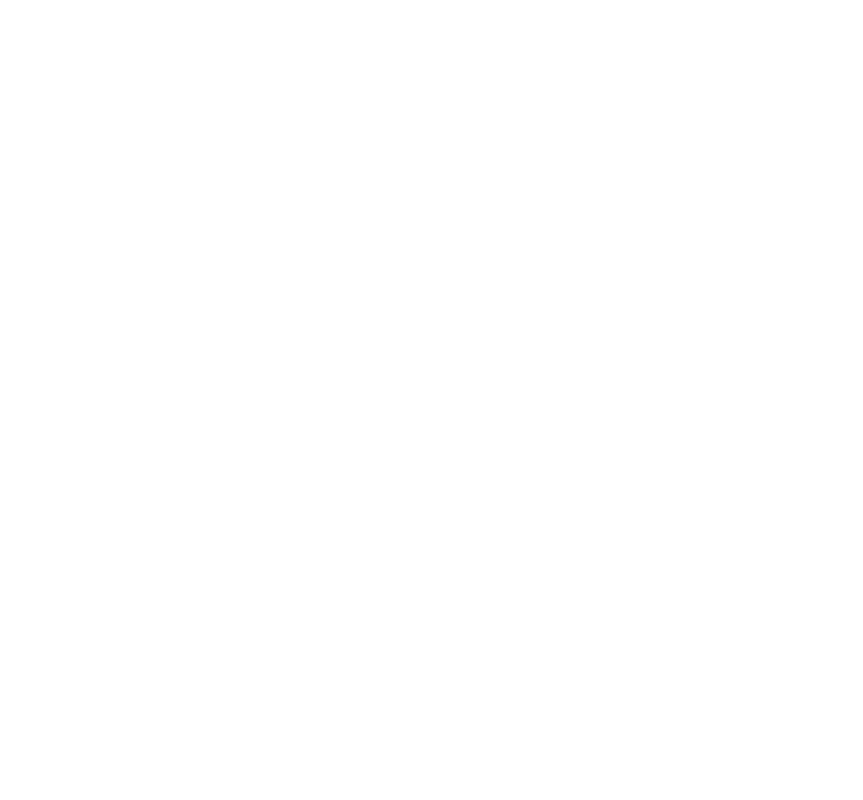
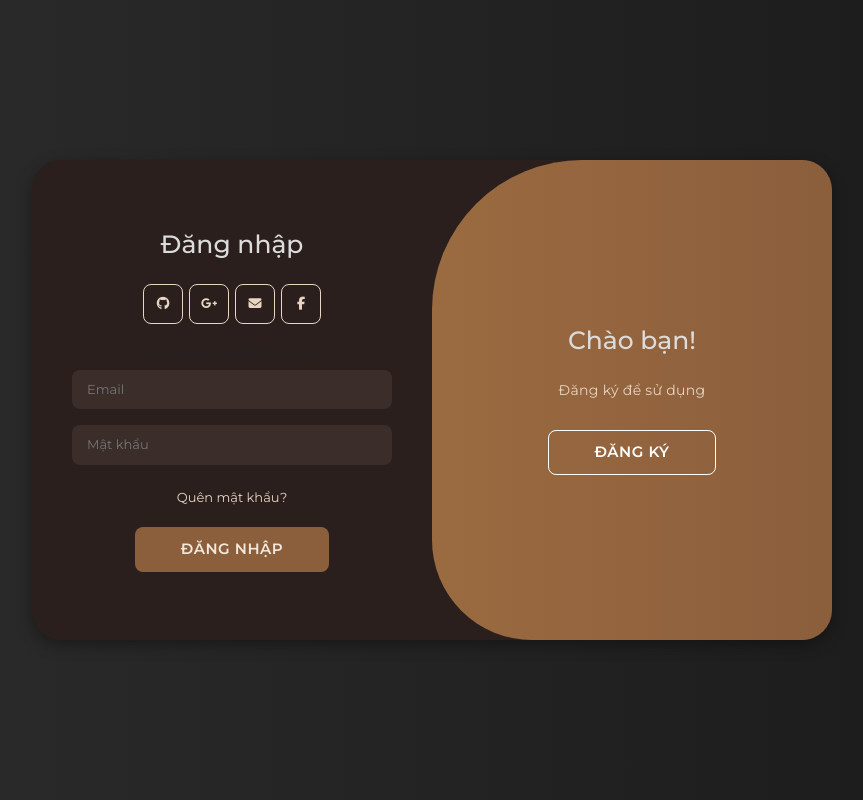
Before and after one commit to khoapoke/FOOD-ORDER-EDIT, a React (Vite) app: page /login in a window 1280 px wide. Before the commit this address had no page. Shown: the whole page, without its empty margins (208-1071 px from the left). Built offline with nearby package versions, Linux system fonts and the light colour scheme.

Commit message:
Add Login

```diff
--- a/src/App.jsx
+++ b/src/App.jsx
@@ -6,6 +6,7 @@
 import AboutUs1 from "./aboutus/AboutUs1.jsx";
 import AboutUs2 from "./aboutus/AboutUs2.jsx";
 import Menu from "./menu/Menu.jsx";
+import Login from "./components/auth/Login.jsx";
 
 function App() {
   return (
@@ -18,7 +19,9 @@
             <Footer />
           </>
         } />
+
         <Route path="/admin" element={<AdminPage />} />
+        <Route path="/login" element={<Login />} />
         <Route path="/menu" element={<Menu />} />
         <Route path="/aboutus/1" element={<AboutUs1/>}/>
         <Route path="/aboutus/2" element={<AboutUs2/>}/>
--- /dev/null
+++ b/src/components/auth/Login.css
@@ -0,0 +1,260 @@
+@import url("https://fonts.googleapis.com/css2?family=Montserrat:ital,wght@0,100..900;1,100..900&display=swap");
+
+* {
+  margin: 0;
+  padding: 0;
+  box-sizing: border-box;
+  font-family: "Montserrat", sans-serif;
+}
+
+body {
+  background: linear-gradient(to left, #1a1a1a, #2c2c2c);
+  min-height: 100vh;
+  display: flex;
+  align-items: center;
+  justify-content: center;
+}
+
+h1 {
+  color: #dcdcdc;
+}
+
+.container {
+  background-color: #2a1f1c;
+  border-radius: 30px;
+  box-shadow: 0 5px 15px rgba(0,0,0,0.35);
+  position: relative;
+  overflow: hidden;
+  width: 800px;
+  max-width: 95vw;
+  min-height: 480px;
+  margin: 4rem auto;
+  padding: 0;
+  display: flex;
+  flex-direction: column;
+  justify-content: center;
+}
+
+.container p {
+  font-size: 14px;
+  line-height: 20px;
+  letter-spacing: 0.3px;
+  margin: 20px;
+  color: #e8d6c3;
+}
+
+.container span {
+  font-size: 12px;
+  color: #e8d6c3;
+}
+
+.container a {
+  color: #e8d6c3;
+  font-size: 13px;
+  text-decoration: none;
+  margin: 15px 0 10px;
+  transition: color 0.2s;
+}
+.container a:hover {
+  color: #aa7744;
+}
+
+.container button {
+  background-color: #8b5e3c;
+  color: #f2e8dc;
+  font-size: 15px;
+  padding: 10px 45px;
+  border: 1px solid transparent;
+  border-radius: 8px;
+  font-weight: 600;
+  letter-spacing: 0.5px;
+  text-transform: uppercase;
+  margin-top: 10px;
+  cursor: pointer;
+  transition: background 0.3s, color 0.3s, border-color 0.3s;
+}
+
+.container button.hidden {
+  background-color: transparent;
+  border-color: #fff;
+  color: #fff;
+}
+
+.container button:hover,
+.container button:focus {
+  background-color: #aa7744;
+  color: #fff;
+}
+
+.container form {
+  background-color: #2a1f1c;
+  display: flex;
+  align-items: center;
+  justify-content: center;
+  flex-direction: column;
+  padding: 0 40px;
+  height: 100%;
+}
+
+.container input {
+  background-color: #3b2e2a;
+  color: #e8d6c3;
+  border: none;
+  margin: 8px 0;
+  padding: 10px 15px;
+  font-size: 13px;
+  border-radius: 8px;
+  width: 100%;
+  outline: none;
+  transition: box-shadow 0.2s;
+}
+.container input:focus {
+  box-shadow: 0 0 0 2px #aa7744;
+}
+
+.form-container {
+  position: absolute;
+  top: 0;
+  height: 100%;
+  transition: all 0.6s ease-in-out;
+}
+
+.sign-in {
+  left: 0;
+  width: 50%;
+  z-index: 2;
+}
+
+.container.active .sign-in {
+  transform: translateX(100%);
+}
+
+.sign-up {
+  left: 0;
+  width: 50%;
+  opacity: 0;
+  z-index: 1;
+}
+
+.container.active .sign-up {
+  transform: translateX(100%);
+  opacity: 1;
+  z-index: 5;
+  animation: move 0.6s;
+}
+
+@keyframes move {
+  0%, 49.99% {
+    opacity: 0;
+    z-index: 1;
+  }
+  50%, 100% {
+    opacity: 1;
+    z-index: 5;
+  }
+}
+
+.social-icons {
+  margin: 20px 0;
+}
+
+.social-icons a {
+  border: 1px solid #e8d6c3;
+  border-radius: 20%;
+  display: inline-flex;
+  justify-content: center;
+  align-items: center;
+  margin: 0 3px;
+  width: 40px;
+  height: 40px;
+  color: #e8d6c3;
+  font-size: 1.3rem;
+  transition: background 0.2s, color 0.2s, border 0.2s;
+}
+.social-icons a:hover {
+  background: #aa7744;
+  color: #fff;
+  border-color: #aa7744;
+}
+
+.toggle-container {
+  position: absolute;
+  top: 0;
+  left: 50%;
+  width: 50%;
+  height: 100%;
+  overflow: hidden;
+  transition: all 0.6s ease-in-out;
+  border-radius: 150px 0 0 100px;
+  z-index: 1000;
+}
+
+.container.active .toggle-container {
+  transform: translateX(-100%);
+  border-radius: 0 150px 100px 0;
+}
+
+.toggle {
+  background-color: #8b5e3c;
+  height: 100%;
+  background: linear-gradient(to right, #aa7744, #8b5e3c);
+  color: #f2e8dc;
+  position: relative;
+  left: -100%;
+  width: 200%;
+  height: 100%;
+  transform: translateX(0);
+  transition: all 0.6s ease-in-out;
+}
+.container.active .toggle {
+  transform: translateX(50%);
+}
+
+.toggle-panel {
+  position: absolute;
+  width: 50%;
+  height: 100%;
+  display: flex;
+  align-items: center;
+  justify-content: center;
+  flex-direction: column;
+  padding: 0 30px;
+  text-align: center;
+  top: 0;
+  transform: translateX(0);
+  transition: all 0.6s ease-in-out;
+}
+
+.toggle-left {
+  transform: translateX(-200%);
+}
+.container.active .toggle-left {
+  transform: translateX(0);
+}
+
+.toggle-right {
+  right: 0;
+  transform: translateX(0);
+}
+
+.container.active .toggle-right {
+  transform: translateX(200%);
+}
+
+button.hidden:hover {
+  background-color: #fff;
+  color: #333;
+  border-color: none;
+}
+
+@media (max-width: 600px) {
+  .container {
+    width: 98vw;
+    min-height: 520px;
+    border-radius: 18px;
+    padding: 0 0.5rem;
+  }
+  .container form {
+    padding: 0 10px;
+  }
+}
--- /dev/null
+++ b/src/components/auth/Login.jsx
@@ -0,0 +1,66 @@
+import { useState } from "react";
+import "./Login.css";
+
+export default function Login() {
+  const [isActive, setIsActive] = useState(false);
+
+  return (
+    <div className={`container${isActive ? " active" : ""}`} id="container">
+      {/* Register Form */}
+      <div className="form-container sign-up">
+        <form>
+          <h1>Tạo tài khoản</h1>
+          <div className="social-icons">
+            <a href="#" className="icon"><i className="fa-brands fa-github"></i></a>
+            <a href="#" className="icon"><i className="fa-brands fa-google-plus-g"></i></a>
+            <a href="#" className="icon"><i className="fa-solid fa-envelope"></i></a>
+            <a href="#" className="icon"><i className="fa-brands fa-facebook-f"></i></a>
+          </div>
+          <span className="text-muted">Sử dụng gmail để đăng ký</span>
+          <input type="email" placeholder="Email" />
+          <input type="password" placeholder="Mật khẩu" />
+          <input type="password" placeholder="Xác nhận mật khẩu" />
+          <button type="button">Đăng ký</button>
+        </form>
+      </div>
+
+      {/* Login Form */}
+      <div className="form-container sign-in">
+        <form>
+          <h1>Đăng nhập</h1>
+          <div className="social-icons">
+            <a href="#" className="icon"><i className="fa-brands fa-github"></i></a>
+            <a href="#" className="icon"><i className="fa-brands fa-google-plus-g"></i></a>
+            <a href="#" className="icon"><i className="fa-solid fa-envelope"></i></a>
+            <a href="#" className="icon"><i className="fa-brands fa-facebook-f"></i></a>
+          </div>
+          <span className="text-muted">Sử dụng gmail để đăng nhập</span>
+          <input type="email" placeholder="Email" />
+          <input type="password" placeholder="Mật khẩu" />
+          <a href="#">Quên mật khẩu?</a>
+          <button type="button">Đăng nhập</button>
+        </form>
+      </div>
+
+      {/* Toggle Panels */}
+      <div className="toggle-container">
+        <div className="toggle">
+          <div className="toggle-panel toggle-left">
+            <h1>Chào mừng quay trở lại!</h1>
+            <p>Đăng nhập để sử dụng</p>
+            <button className="hidden" type="button" onClick={() => setIsActive(false)}>
+              Đăng nhập
+            </button>
+          </div>
+          <div className="toggle-panel toggle-right">
+            <h1>Chào bạn!</h1>
+            <p>Đăng ký để sử dụng</p>
+            <button className="hidden" type="button" onClick={() => setIsActive(true)}>
+              Đăng ký
+            </button>
+          </div>
+        </div>
+      </div>
+    </div>
+  );
+}
--- a/src/components/header/Header.jsx
+++ b/src/components/header/Header.jsx
@@ -46,7 +46,7 @@
             <button className="button">Cart</button>
           </li>
           <li>
-            <a className="header_list-item" href="#">
+            <a className="header_list-item" href="/login">
               Sign In
             </a>
           </li>
```
